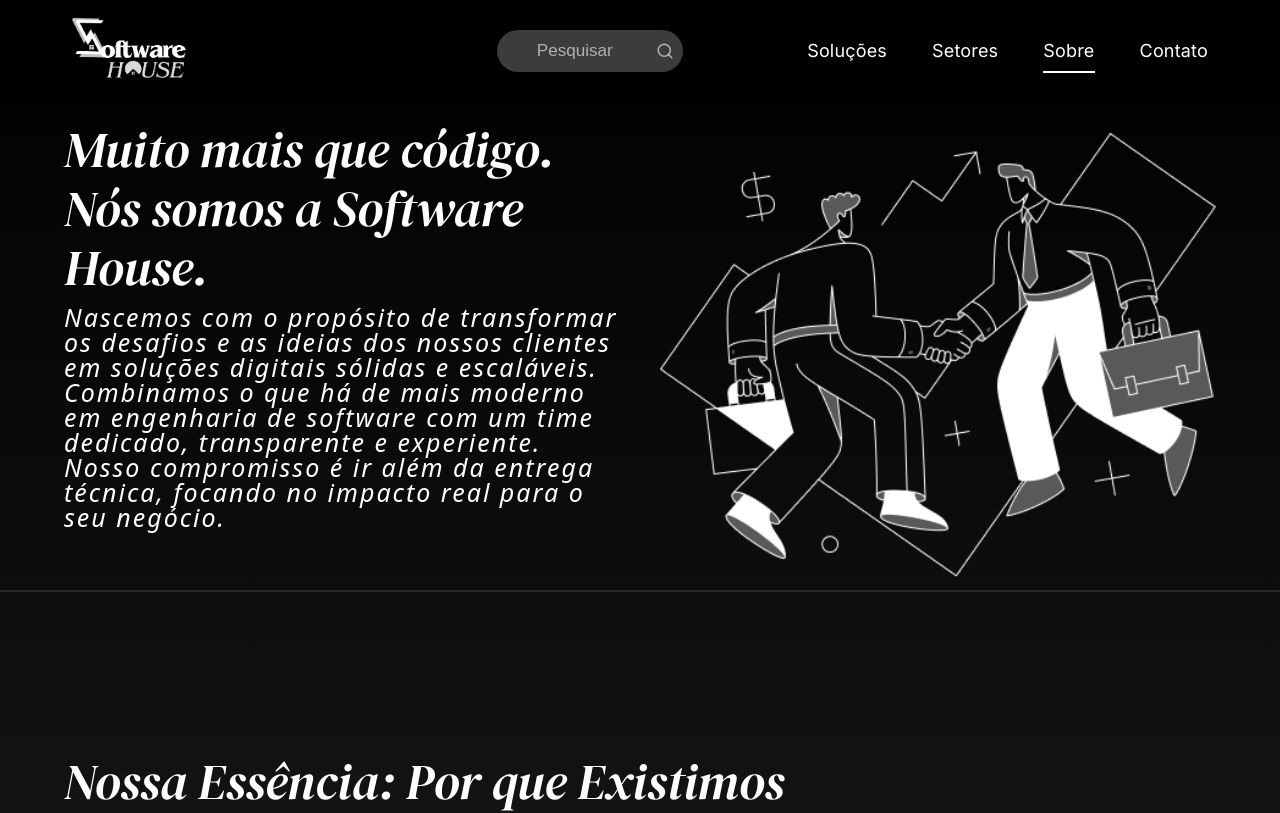
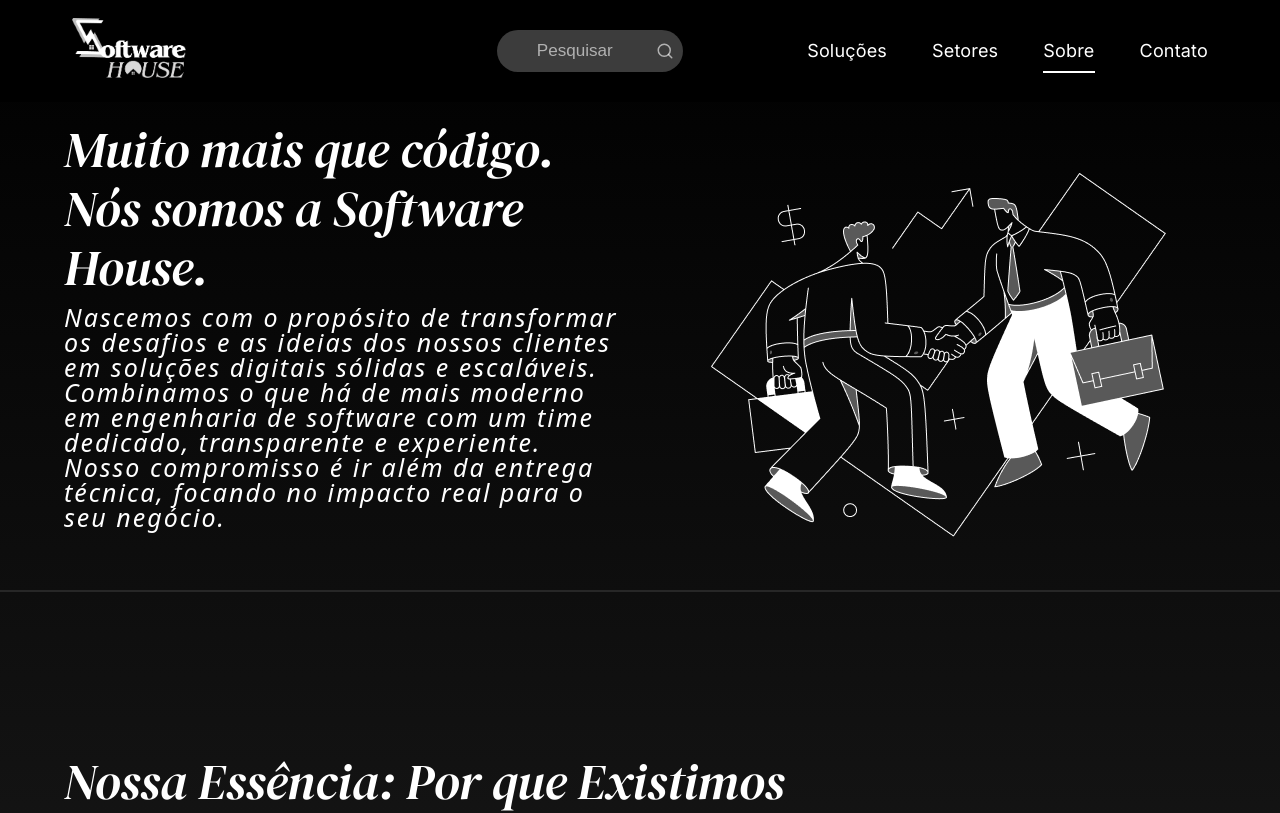
Before and after one commit to Sigma-Software-House/Software-House, a React (Vite) app: page /sobre in a window 1280 px wide. Shown: the top 813 px of the page. Built offline with nearby package versions, Linux system fonts and the light colour scheme.

Commit message:
Remover classe .aboutHeroImage do CSS da página sobre

```diff
--- a/src/pages/about/about.css
+++ b/src/pages/about/about.css
@@ -48,14 +48,6 @@
     align-items: center;
 }
 
-.aboutHeroImage {
-    width: 100%;
-    height: auto;
-    max-width: 600px;
-    object-fit: contain;
-}
-
-/* Nossa Essência Section */
 .aboutEssenceSection {
     width: 100%;
     padding: 80px 0;
```
